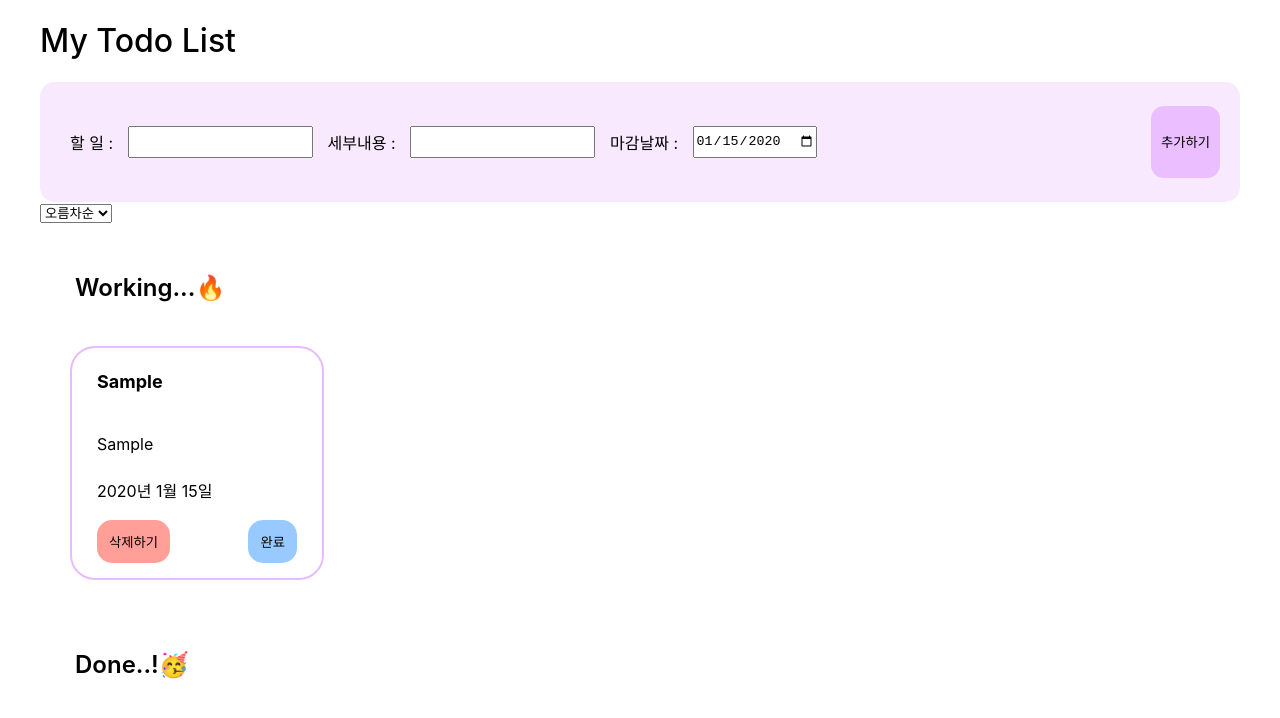
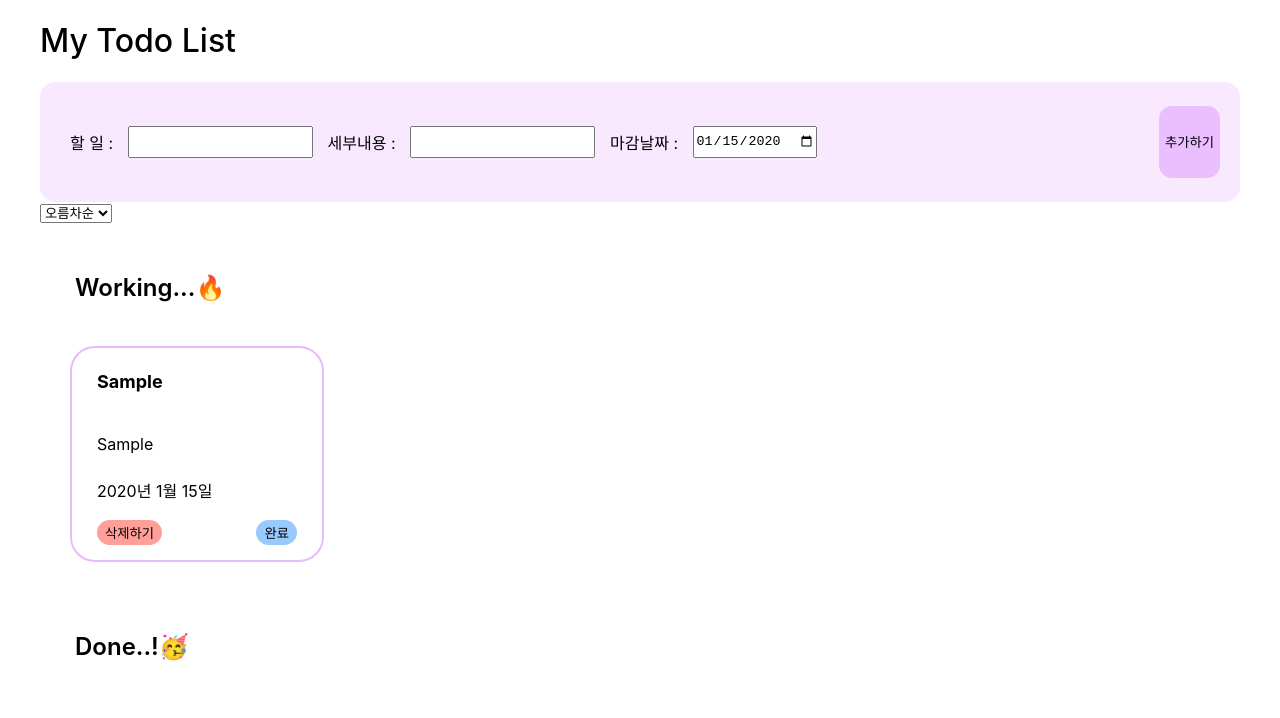
Before and after one commit to SohyangO/todoList, a React (Create React App) app: page / in a window 1280 px wide. Both pictures are taken after typing "Sample", "Sample", "2020-01-15" into the empty fields and a click on the button "추가하기". Shown: the top 718 px of the page. Built offline with nearby package versions, Linux system fonts and the light colour scheme.

Commit message:
basic과제_styled-components 적용 완료

```diff
--- a/package.json
+++ b/package.json
@@ -9,6 +9,7 @@
     "react": "^18.2.0",
     "react-dom": "^18.2.0",
     "react-scripts": "5.0.1",
+    "styled-components": "^6.1.8",
     "uuid": "^9.0.1",
     "web-vitals": "^2.1.4"
   },
--- a/src/App.jsx
+++ b/src/App.jsx
@@ -1,6 +1,7 @@
 import { useState } from "react";
-import "./App.css";
+import * as T from "./StyledComponent.jsx";
 import { v4 } from "uuid";
+import "./GlobalStyle.jsx";
 
 function App() {
   const [todoList, setTodoList] = useState([]);
@@ -18,7 +19,7 @@ function App() {
     setDetail(event.target.value);
   };
 
-  const handleAddButtonClick = (data) => {
+  const handleAddButtonClick = () => {
     // 추가하기 버튼 클릭 시 추가하기
     if (todo.length === 0) {
       alert("제목을 입력해주세요.");
@@ -75,26 +76,24 @@ function App() {
 
   return (
     <div>
-      <header className="App">
-        <h1>My Todo List</h1>
-      </header>
-      <section>
-        <div className="addTodo">
-          <div className="addInput">
+      <T.Header className="App">
+        <T.MainTitle>My Todo List</T.MainTitle>
+      </T.Header>
+      <T.Section>
+        <T.AddTodo>
+          <T.AddInput>
             할 일 :&nbsp;
-            <input value={todo} onChange={inputTodo} />
-            세부내용 :&nbsp; <input value={detail} onChange={inputDetail} />
+            <T.Input value={todo} onChange={inputTodo} />
+            세부내용 :&nbsp; <T.Input value={detail} onChange={inputDetail} />
             마감날짜 :&nbsp;{" "}
-            <input
+            <T.Input
               type="date"
               value={deadLine}
               onChange={(event) => setDeadLine(event.target.value)}
             />
-          </div>
-          <button className="add" onClick={handleAddButtonClick}>
-            추가하기
-          </button>
-        </div>
+          </T.AddInput>
+          <T.Add onClick={handleAddButtonClick}>추가하기</T.Add>
+        </T.AddTodo>
         <select value={sortOrder} onChange={sortList}>
           <option value="asc" selected>
             오름차순
@@ -103,14 +102,14 @@ function App() {
             내림차순
           </option>
         </select>
-        <div className="working">
-          <p className="checkWork">Working...🔥</p>
+        <T.Working>
+          <T.CheckWork>Working...🔥</T.CheckWork>
           {todoList.map((item) => {
             if (!item.isDone) {
               return [
-                <div key={item.id} className="todoCard">
+                <T.TodoCard className="todoCard">
                   <strong>
-                    <p>{item.todo}</p>
+                    <T.TodoTitle>{item.todo}</T.TodoTitle>
                   </strong>
                   <p>{item.detail}</p>
                   <time>
@@ -120,33 +119,27 @@ function App() {
                       day: "numeric",
                     })}
                   </time>
-                  <div className="btns">
-                    <button
-                      className="delete"
-                      onClick={() => deleteList(item.id)}
-                    >
+                  <T.Btns>
+                    <T.Delete onClick={() => deleteList(item.id)}>
                       삭제하기
-                    </button>
-                    <button
-                      className="complete"
-                      onClick={() => changeState(item.id)}
-                    >
+                    </T.Delete>
+                    <T.Complete onClick={() => changeState(item.id)}>
                       {item.isDone ? "취소" : "완료"}
-                    </button>
-                  </div>
-                </div>,
+                    </T.Complete>
+                  </T.Btns>
+                </T.TodoCard>,
               ];
             }
           })}
-        </div>
-        <div className="done">
-          <p className="checkWork">Done..!🥳</p>
+        </T.Working>
+        <T.Done>
+          <T.CheckWork>Done..!🥳</T.CheckWork>
           {todoList.map((item) => {
             if (item.isDone) {
               return [
-                <div key={item.id} className="todoCard">
+                <T.TodoCard key={item.id}>
                   <strong>
-                    <p>{item.todo}</p>
+                    <T.TodoTitle>{item.todo}</T.TodoTitle>
                   </strong>
                   <p>{item.detail}</p>
                   <time>
@@ -156,26 +149,20 @@ function App() {
                       day: "numeric",
                     })}
                   </time>
-                  <div className="btns">
-                    <button
-                      className="delete"
-                      onClick={handleDeleteButtonClick(item.id)}
-                    >
+                  <T.Btns>
+                    <T.Delete onClick={handleDeleteButtonClick(item.id)}>
                       삭제하기
-                    </button>
-                    <button
-                      className="complete"
-                      onClick={() => changeState(item.id)}
-                    >
+                    </T.Delete>
+                    <T.Complete onClick={() => changeState(item.id)}>
                       {item.isDone ? "취소" : "완료"}
-                    </button>
-                  </div>
-                </div>,
+                    </T.Complete>
+                  </T.Btns>
+                </T.TodoCard>,
               ];
             }
           })}
-        </div>
-      </section>
+        </T.Done>
+      </T.Section>
     </div>
   );
 }
--- /dev/null
+++ b/src/GlobalStyle.jsx
@@ -0,0 +1,12 @@
+import { createGlobalStyle } from "styled-components";
+
+const GlobalStyle = createGlobalStyle`
+body{
+    display: flex;
+  max-width: 1200px;
+  min-width: 800px;
+  margin: auto;
+}
+`;
+
+export default GlobalStyle;
--- a/src/App.css
+++ b/src/StyledComponent.jsx
@@ -1,37 +1,41 @@
-.App {
+import styled from "styled-components";
+
+export const Header = styled.header`
   display: flex;
   max-width: 1200px;
   min-width: 800px;
   margin: auto;
-}
-h1 {
+`;
+
+export const MainTitle = styled.h1`
   display: inline-block;
   font-weight: 500;
-}
-.checkWork {
+`;
+export const CheckWork = styled.p`
   margin-top: 20px;
   margin-left: 35px;
   font-size: 24px;
   font-weight: 600;
-}
-section {
+`;
+export const Section = styled.section`
   max-width: 1200px;
   min-width: 800px;
   margin: auto;
-}
-.addTodo {
+`;
+
+export const AddTodo = styled.div`
   display: flex;
   height: 120px;
-  /* border: 2px solid rgb(170, 170, 170); */
   background-color: #f8e9ff;
   border-radius: 15px;
-}
-.addInput {
+`;
+
+export const AddInput = styled.div`
   display: flex;
   align-items: center;
   margin: auto 150px auto 30px;
-}
-.add {
+`;
+export const Add = styled.button`
   display: flex;
   align-items: center;
   float: right;
@@ -41,29 +45,29 @@ section {
   border-radius: 13px;
   height: 60%;
   cursor: pointer;
-}
-input {
+`;
+export const Input = styled.input`
   margin-left: 10px;
   margin-right: 15px;
   line-height: 2;
-}
-.working {
+`;
+export const Working = styled.div`
   display: flex;
   flex-direction: column;
   border-radius: 15px;
   margin-top: 30px;
-}
-strong > p {
+`;
+export const TodoTitle = styled.p`
   font-size: 18px;
-}
-.done {
+`;
+export const Done = styled.div`
   display: flex;
   flex-direction: column;
   border-radius: 15px;
   margin-top: 30px;
   margin-bottom: 30px;
-}
-.todoCard {
+`;
+export const TodoCard = styled.div`
   width: 200px;
   margin: 20px 30px;
   border: 2px solid #e8bbfb;
@@ -72,25 +76,26 @@ strong > p {
   display: flex;
   flex-direction: column;
   gap: 8px;
-}
-.btns {
+`;
+export const Btns = styled.div`
   display: flex;
   justify-content: space-between;
   margin: 10px 0px;
-}
-button {
+`;
+export const Button = styled.button`
   display: inline-block;
   background-color: transparent;
   padding: 10px;
   border: 2px solid darkviolet;
-  border-radius: 15px;
-}
-.delete {
+`;
+export const Delete = styled.button`
   margin-right: 10px;
   background-color: #ff9f98;
   border: 2px solid #ff9f98;
-}
-.complete {
+  border-radius: 15px;
+`;
+export const Complete = styled.button`
   background-color: #98caff;
   border: 2px solid #98caff;
-}
+  border-radius: 15px;
+`;
```
Also changed, not shown: 1 other file (tests, documents, lock files or other folders).
